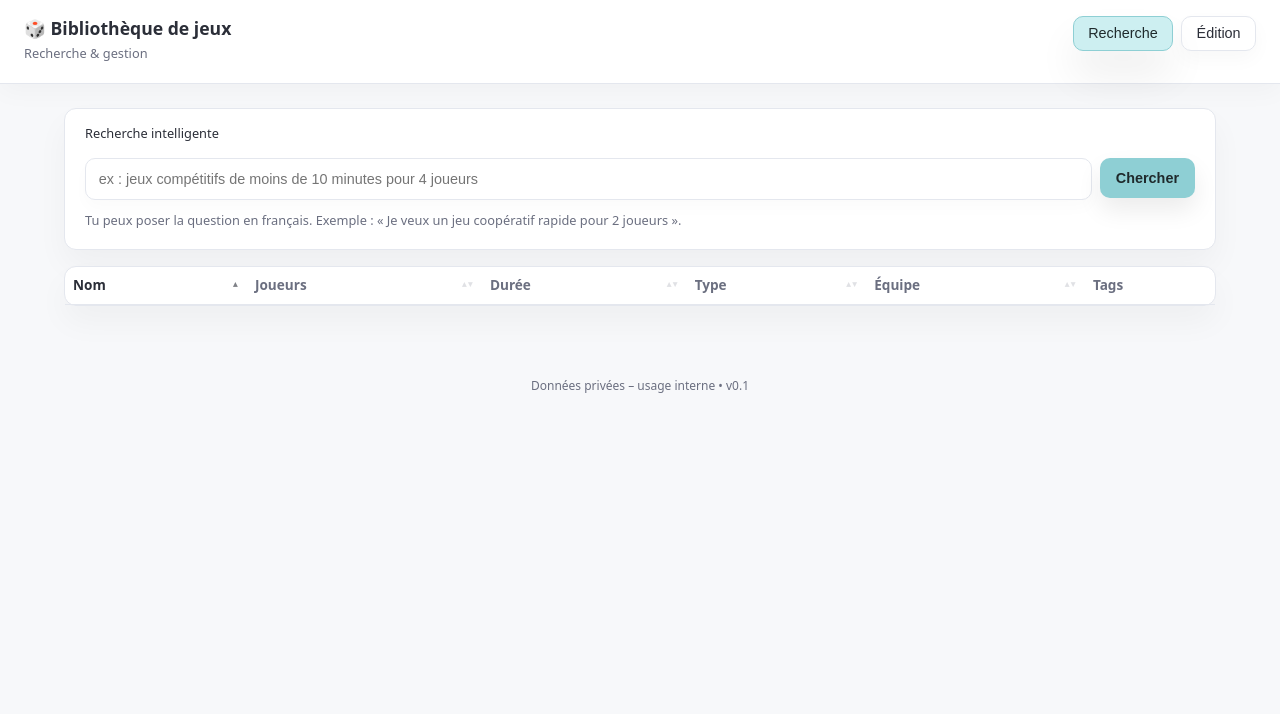
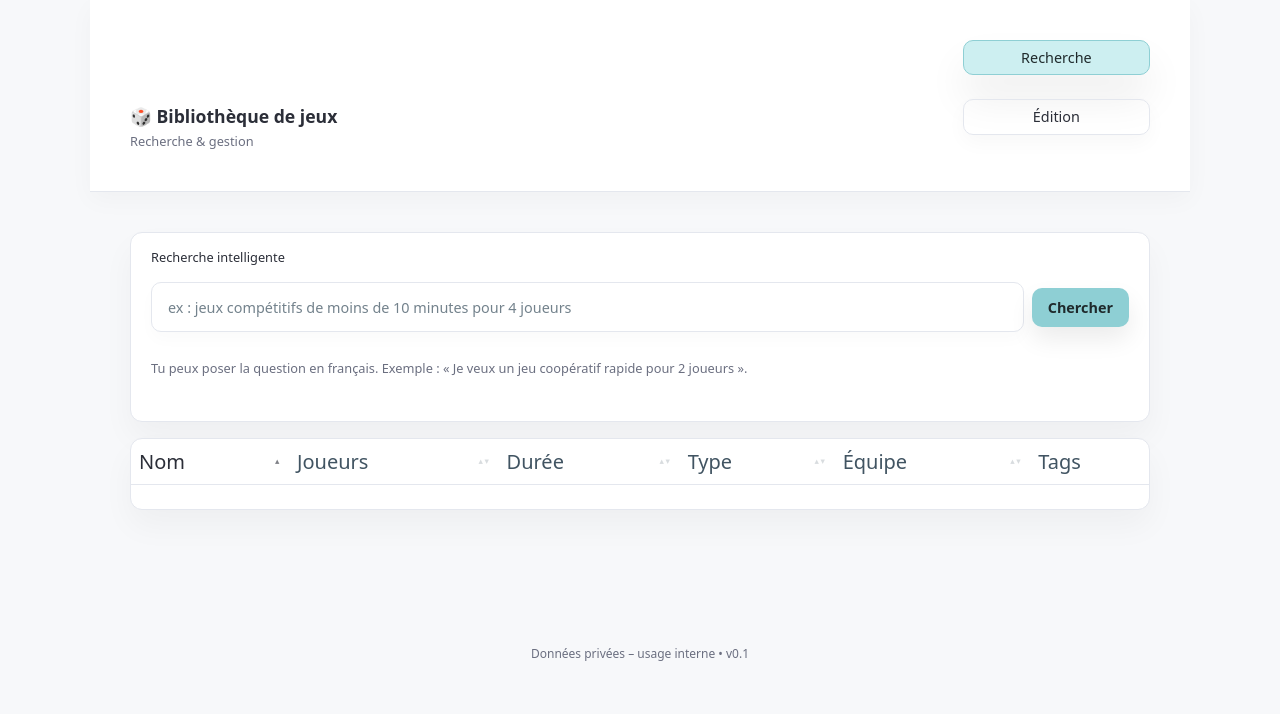
Before and after one commit to aa196883/boardgame-crud, a website: page frontend/index.html in a window 1280 px wide. Drawn offline with nearby package versions, Linux system fonts and the light colour scheme; no server answers.

Commit message:
Improve frontend responsiveness with Pico CSS

```diff
--- a/frontend/index.html
+++ b/frontend/index.html
@@ -4,6 +4,7 @@
   <meta charset="UTF-8" />
   <meta name="viewport" content="width=device-width,initial-scale=1" />
   <title>Bibliothèque de jeux</title>
+  <link rel="stylesheet" href="https://unpkg.com/@picocss/pico@1.5.10/css/pico.min.css" />
   <link rel="stylesheet" href="style.css" />
 </head>
 <body data-api-base-url="http://localhost:5000">
--- a/frontend/style.css
+++ b/frontend/style.css
@@ -26,6 +26,8 @@
   --shadow-card: 0 16px 32px rgba(0,0,0,0.04);
   --shadow-hover: 0 24px 40px rgba(0,0,0,0.07);
   --font-stack: system-ui, -apple-system, BlinkMacSystemFont, "Inter", Roboto, "Helvetica Neue", Arial, sans-serif;
+  --layout-max-width: 1100px;
+  --layout-page-padding: clamp(1rem, 4vw, 2.5rem);
 }
 
 html, body {
@@ -41,13 +43,16 @@ html, body {
 
 .app-header {
   display: flex;
-  flex-wrap: wrap;
-  align-items: flex-start;
-  justify-content: space-between;
-  padding: 1rem 1.5rem 1.25rem;
+  flex-direction: column;
+  gap: 1rem;
+  align-items: stretch;
+  justify-content: center;
+  padding: var(--layout-page-padding);
   background: var(--bg-card);
   border-bottom: 1px solid var(--border-soft);
   box-shadow: 0 8px 24px rgba(0,0,0,0.03);
+  width: min(100%, var(--layout-max-width));
+  margin: 0 auto;
 }
 
 .app-header-left {
@@ -72,29 +77,41 @@ html, body {
 
 .app-nav {
   display: flex;
+  flex-wrap: wrap;
   gap: 0.5rem;
   margin-top: 0.5rem;
 }
 
 @media (min-width: 600px) {
   .app-nav {
+    align-items: center;
+  }
+}
+
+@media (min-width: 768px) {
+  .app-header {
+    flex-direction: row;
+    align-items: flex-end;
+    justify-content: space-between;
+  }
+  .app-nav {
     margin-top: 0;
-    align-items: flex-end;
   }
 }
 
 .app-main {
-  padding: 1.5rem;
-  max-width: 1200px;
+  padding: var(--layout-page-padding);
+  width: min(100%, var(--layout-max-width));
   margin: 0 auto;
-  width: 100%;
 }
 
 .app-footer {
   color: var(--text-dim);
   text-align: center;
   font-size: 0.75rem;
-  padding: 2rem 1rem 3rem;
+  padding: 2rem var(--layout-page-padding) 3rem;
+  width: min(100%, var(--layout-max-width));
+  margin: 0 auto;
 }
 
 /* ----- NAV BUTTONS ------------------------------------------------------- */
@@ -109,6 +126,9 @@ html, body {
   padding: 0.5rem 0.9rem;
   line-height: 1.2;
   cursor: pointer;
+  display: inline-flex;
+  align-items: center;
+  justify-content: center;
   box-shadow: 0 8px 20px rgba(0,0,0,0.03);
 }
 
@@ -138,6 +158,7 @@ html, body {
   box-shadow: var(--shadow-card);
   padding: 1rem 1.25rem 1.25rem;
   margin-bottom: 1rem;
+  width: 100%;
 }
 
 /* ----- SEARCH AREA (mode read) ------------------------------------------ */
@@ -157,15 +178,15 @@ html, body {
 }
 
 .search-row {
-  display: flex;
-  flex-direction: column;
+  display: grid;
+  grid-template-columns: minmax(0, 1fr);
   gap: 0.5rem;
 }
 
-@media (min-width: 600px) {
+@media (min-width: 640px) {
   .search-row {
-    flex-direction: row;
-    align-items: flex-start;
+    grid-template-columns: minmax(0, 1fr) auto;
+    align-items: center;
   }
 }
 
@@ -198,8 +219,21 @@ html, body {
   padding: 0.7rem 1rem;
   line-height: 1.2;
   cursor: pointer;
+  display: inline-flex;
+  align-items: center;
+  justify-content: center;
   box-shadow: 0 12px 24px rgba(0,0,0,0.08);
   white-space: nowrap;
+}
+
+.search-row .primary-btn {
+  width: 100%;
+}
+
+@media (min-width: 640px) {
+  .search-row .primary-btn {
+    width: auto;
+  }
 }
 
 .primary-btn:hover {
@@ -339,8 +373,12 @@ html, body {
 
 @media (min-width: 900px) {
   #mode-edit .edit-layout {
-    grid-template-columns: minmax(280px, 360px) 1fr;
+    grid-template-columns: minmax(280px, 360px) minmax(480px, 1fr);
   }
+}
+
+#mode-edit .edit-layout > * {
+  min-width: 0;
 }
 
 .edit-form h2,
@@ -357,18 +395,26 @@ html, body {
   display: flex;
   flex-direction: column;
   margin-bottom: 0.9rem;
+  width: 100%;
 }
 
 .inline-fields {
   display: grid;
-  grid-template-columns: 1fr 1fr;
+  grid-template-columns: minmax(0, 1fr);
   gap: 0.75rem;
+}
+
+@media (min-width: 640px) {
+  .inline-fields {
+    grid-template-columns: repeat(2, minmax(0, 1fr));
+  }
 }
 
 .form-actions {
   display: flex;
   flex-wrap: wrap;
   gap: 0.5rem;
+  width: 100%;
 }
 
 .ghost-btn {
@@ -382,6 +428,9 @@ html, body {
   padding: 0.7rem 1rem;
   line-height: 1.2;
   cursor: pointer;
+  display: inline-flex;
+  align-items: center;
+  justify-content: center;
   box-shadow: 0 8px 20px rgba(0,0,0,0.03);
 }
 
@@ -396,13 +445,23 @@ html, body {
 
 .edit-table {
   overflow-x: auto;
+  display: flex;
+  flex-direction: column;
+}
+
+.edit-table h2 {
+  flex: 0 0 auto;
+}
+
+.edit-table table {
+  flex: 1 1 auto;
 }
 
 .game-table {
   width: 100%;
   border-collapse: collapse;
   font-size: 0.85rem;
-  min-width: 400px;
+  min-width: 480px;
 }
 
 .game-table thead tr {
```
